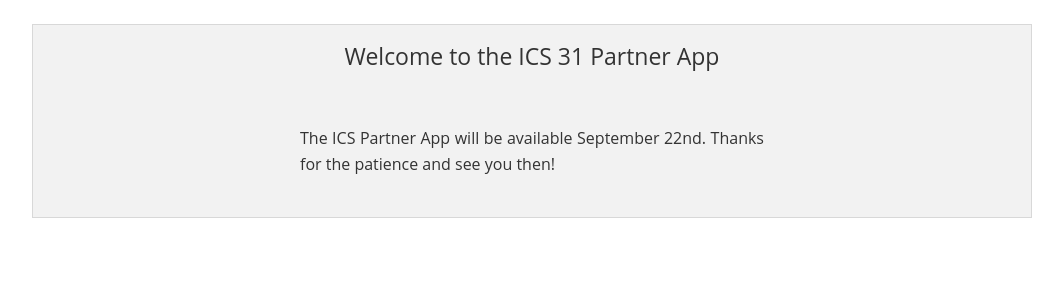
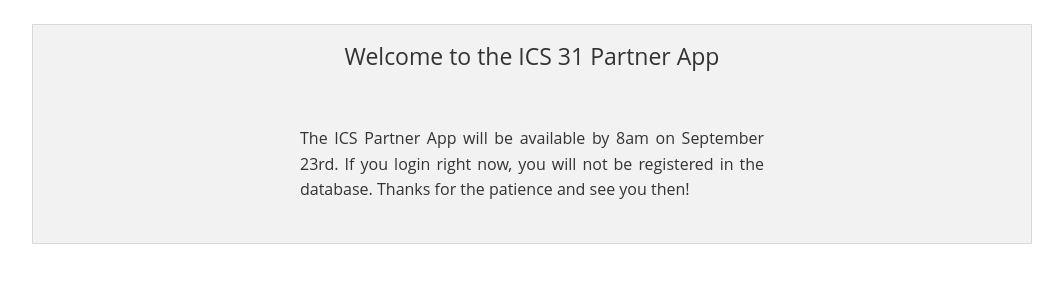
Before and after one commit to austinsherron/partner_app, a Python web app: template templates/index.html in a window 1280 px wide. Shown: the part 45-345 px from the top of the page, without its empty margins (108-1171 px from the left). Run offline with Jinja, Linux system fonts and the light colour scheme; the template is opened without the code that fills it, so the values that code supplies are empty.

Commit message:
temp message 2

```diff
--- a/templates/index.html
+++ b/templates/index.html
@@ -12,7 +12,8 @@
 	  <div class="row">
 		<div class="small-6 column small-offset-3 text-justify">
             <p>
-                The ICS Partner App will be available September 22nd.
+                The ICS Partner App will be available by 8am on September 23rd.
+                If you login right now, you will not be registered in the database.
                 Thanks for the patience and see you then!
             </p>
 		  <!-- <p>
```
